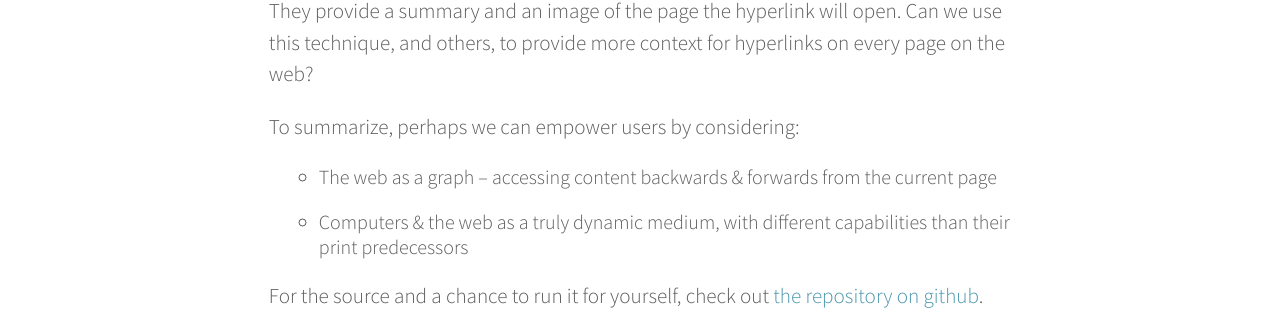
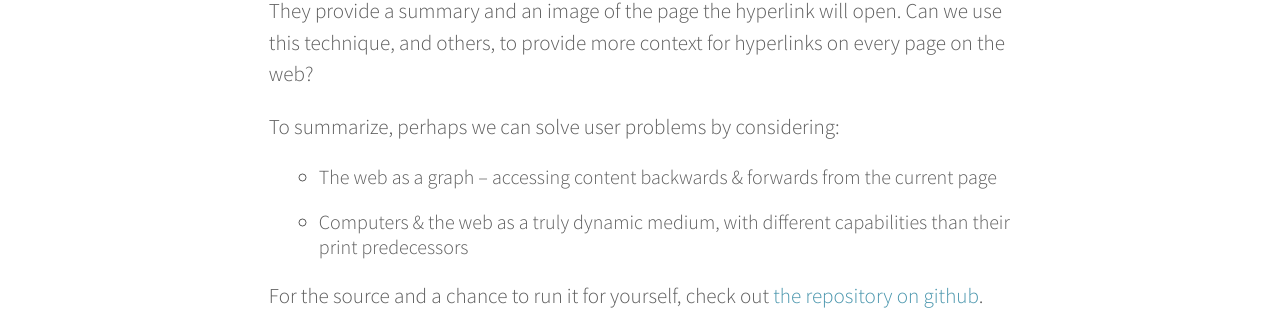
Before and after one commit to mcomella/mcomella.github.com, a Jekyll site: the page built from _posts/2016-06-17-enhancing-reader-mode-with-article-links.md, in a window 1280 px wide and 900 px high, scrolled down 3175 px. Shown: the part 147-457 px from the top of the window. Built offline with Jekyll 4.4.1, drawn with Linux system fonts in a browser that asks for light colours; comment, search, counter and statistics services are not loaded.

Commit message:
focus on user problems

```diff
--- a/_posts/2016-06-17-enhancing-reader-mode-with-article-links.md
+++ b/_posts/2016-06-17-enhancing-reader-mode-with-article-links.md
@@ -65,7 +65,7 @@ They provide a summary and an image of the page the hyperlink will open.
 Can we use this technique, and others, to provide more context for hyperlinks
 on every page on the web?
 
-To summarize, perhaps we can empower users by considering:
+To summarize, perhaps we can solve user problems by considering:
 
 * The web as a graph -- accessing content backwards & forwards from the current
 page
```
